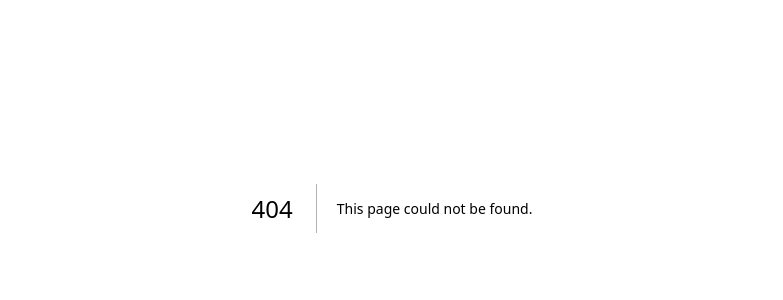
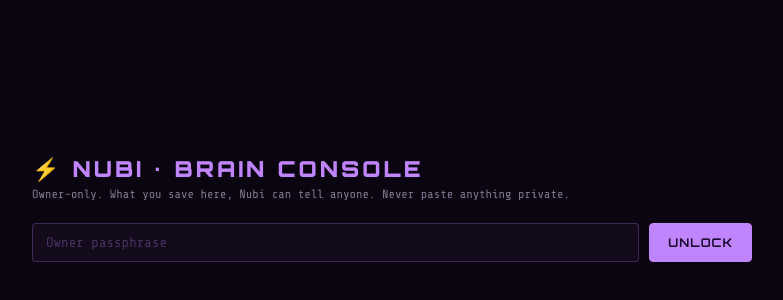
Before and after one commit to CeoTimOG/nubi-ai, a Next.js app: page /brain in a window 1280 px wide. Before the commit this address had no page. Shown: the part 192-492 px from the top of the page, without its empty margins (248-1031 px from the left). Built offline with nearby package versions, Linux system fonts and the light colour scheme.

Commit message:
Create brain.js

```diff
--- /dev/null
+++ b/pages/brain.js
@@ -0,0 +1,174 @@
+// pages/brain.js
+// Owner-only console for teaching Nubi. Visit: nubi.rareapepes.com/brain
+//
+// Flow: enter ADMIN_SECRET -> it loads current lore -> edit -> save.
+// The secret is held only in React state (never stored), and sent per-request
+// to /api/brain, which is the actual gate. This page is just the cockpit.
+//
+// SAFETY: never paste anything private here (e.g. personal/employment notes).
+// Whatever you save becomes part of what Nubi can tell ANY user.
+
+import { useState } from "react";
+
+const PURPLE = "#c084fc";
+const BG = "#0a0510";
+
+export default function Brain() {
+  const [secret, setSecret] = useState("");
+  const [unlocked, setUnlocked] = useState(false);
+  const [lore, setLore] = useState("");
+  const [status, setStatus] = useState("");
+  const [busy, setBusy] = useState(false);
+
+  const call = async (action, extra = {}) => {
+    const r = await fetch("/api/brain", {
+      method: "POST",
+      headers: { "Content-Type": "application/json" },
+      body: JSON.stringify({ action, secret, ...extra }),
+    });
+    return { ok: r.ok, data: await r.json().catch(() => ({})) };
+  };
+
+  const unlock = async () => {
+    if (!secret) return;
+    setBusy(true);
+    setStatus("Authenticating…");
+    const { ok, data } = await call("get_lore");
+    setBusy(false);
+    if (ok && data.ok) {
+      setLore(data.lore || "");
+      setUnlocked(true);
+      setStatus(data.lore ? "Field intel loaded." : "No intel yet. Teach Nubi something.");
+    } else {
+      setStatus("✕ Access denied. Wrong passphrase.");
+    }
+  };
+
+  const save = async () => {
+    setBusy(true);
+    setStatus("Uploading to Nubi…");
+    const { ok, data } = await call("set_lore", { lore });
+    setBusy(false);
+    setStatus(ok && data.ok ? `✓ Saved (${data.saved} chars). Nubi knows this now.` : "✕ Save failed.");
+  };
+
+  const clearAll = async () => {
+    if (!confirm("Wipe ALL of Nubi's taught intel? This can't be undone.")) return;
+    setBusy(true);
+    const { ok } = await call("clear_lore");
+    setBusy(false);
+    if (ok) {
+      setLore("");
+      setStatus("✓ Intel wiped. Nubi is back to base lore only.");
+    }
+  };
+
+  const box = {
+    background: "rgba(192,132,252,0.05)",
+    border: "1px solid rgba(192,132,252,0.25)",
+    color: "#e9d5ff",
+    fontFamily: "'Share Tech Mono', monospace",
+    fontSize: 14,
+    padding: "11px 13px",
+    borderRadius: 4,
+    outline: "none",
+    width: "100%",
+  };
+  const btn = (solid) => ({
+    background: solid ? PURPLE : "transparent",
+    color: solid ? "#1a0a2e" : PURPLE,
+    border: `1px solid ${PURPLE}`,
+    fontFamily: "'Orbitron', sans-serif",
+    fontWeight: 700,
+    fontSize: 12,
+    letterSpacing: 1,
+    padding: "10px 18px",
+    borderRadius: 4,
+    cursor: busy ? "wait" : "pointer",
+    opacity: busy ? 0.6 : 1,
+  });
+
+  return (
+    <div
+      style={{
+        minHeight: "100vh",
+        background: BG,
+        color: "#e9d5ff",
+        display: "flex",
+        alignItems: "center",
+        justifyContent: "center",
+        padding: 20,
+      }}
+    >
+      <style>{`@import url('https://fonts.googleapis.com/css2?family=Orbitron:wght@400;700;900&family=Share+Tech+Mono&display=swap');
+        *{box-sizing:border-box} body{margin:0;background:${BG}}
+        textarea::placeholder,input::placeholder{color:rgba(192,132,252,0.3)}`}</style>
+
+      <div style={{ width: "100%", maxWidth: 720 }}>
+        <div
+          style={{
+            fontFamily: "'Orbitron',sans-serif",
+            fontWeight: 900,
+            fontSize: 22,
+            letterSpacing: 3,
+            color: PURPLE,
+            marginBottom: 4,
+          }}
+        >
+          ⚡ NUBI · BRAIN CONSOLE
+        </div>
+        <div style={{ fontSize: 12, color: "rgba(233,213,255,0.55)", marginBottom: 22, fontFamily: "'Share Tech Mono',monospace" }}>
+          Owner-only. What you save here, Nubi can tell anyone. Never paste anything private.
+        </div>
+
+        {!unlocked ? (
+          <div style={{ display: "flex", gap: 10, flexWrap: "wrap" }}>
+            <input
+              type="password"
+              value={secret}
+              onChange={(e) => setSecret(e.target.value)}
+              onKeyDown={(e) => e.key === "Enter" && unlock()}
+              placeholder="Owner passphrase"
+              style={{ ...box, flex: 1, minWidth: 240 }}
+            />
+            <button onClick={unlock} disabled={busy} style={btn(true)}>
+              UNLOCK
+            </button>
+          </div>
+        ) : (
+          <>
+            <div style={{ fontSize: 11, color: PURPLE, letterSpacing: 2, marginBottom: 7, fontFamily: "'Orbitron',sans-serif" }}>
+              NUBI'S FIELD INTEL — roadmap, RareHouse, announcements, anything live data can't cover
+            </div>
+            <textarea
+              value={lore}
+              onChange={(e) => setLore(e.target.value)}
+              rows={16}
+              placeholder={
+                "Example:\n• RareHouse marketplace launches Q3 2026 on KUBChain.\n• Apepe Odyssey Chapter 2 in production.\n• Next community call: first Friday each month, 3pm ET in Discord.\n\nWrite it as facts. Nubi will weave them into his own voice."
+              }
+              style={{ ...box, resize: "vertical", lineHeight: 1.5 }}
+            />
+            <div style={{ display: "flex", gap: 10, marginTop: 12, flexWrap: "wrap" }}>
+              <button onClick={save} disabled={busy} style={btn(true)}>
+                SAVE TO NUBI
+              </button>
+              <button onClick={clearAll} disabled={busy} style={btn(false)}>
+                WIPE ALL INTEL
+              </button>
+              <button onClick={() => { setUnlocked(false); setSecret(""); setStatus(""); }} style={btn(false)}>
+                LOCK
+              </button>
+            </div>
+          </>
+        )}
+
+        {status && (
+          <div style={{ marginTop: 16, fontSize: 13, color: status.startsWith("✕") ? "#ff6b9d" : "rgba(233,213,255,0.8)", fontFamily: "'Share Tech Mono',monospace" }}>
+            {status}
+          </div>
+        )}
+      </div>
+    </div>
+  );
+}
```
